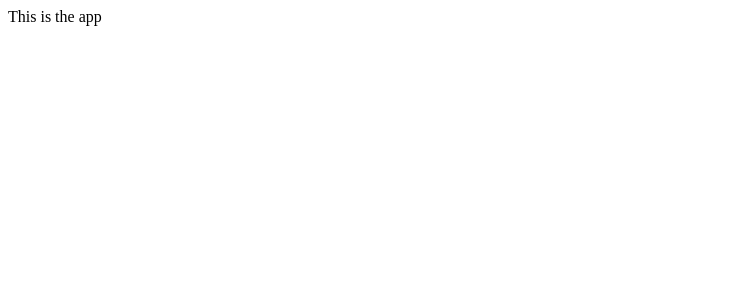
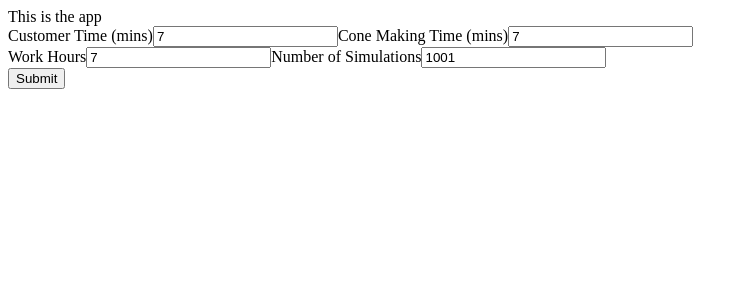
Before and after one commit to YY-Huang/ice_cream, a React (Create React App) app: page / in a window 1280 px wide. Shown: the top 300 px of the page, without its empty margins (0-748 px from the left). Built offline with nearby package versions, Linux system fonts and the light colour scheme.

Commit message:
component form

```diff
--- a/package.json
+++ b/package.json
@@ -6,11 +6,14 @@
     "@testing-library/jest-dom": "^4.2.4",
     "@testing-library/react": "^9.3.2",
     "@testing-library/user-event": "^7.1.2",
+    "prob.js": "^1.0.6",
     "react": "^16.13.1",
     "react-dom": "^16.13.1",
+    "react-hook-form": "^6.0.8",
     "react-redux": "^7.2.0",
     "react-scripts": "^3.4.1",
     "redux": "^4.0.5",
+    "redux-form": "^8.3.6",
     "redux-saga": "^1.1.3"
   },
   "scripts": {
--- a/src/App.js
+++ b/src/App.js
@@ -1,18 +1,45 @@
-import React from 'react';
+import React, { Component } from 'react';
 import { createStore, applyMiddleware } from 'redux';
 import { Provider } from 'react-redux';
-import rootReducer from './redux/reducers/rootReducer'
+import createSagaMiddleware from 'redux-saga';
 
-const store = createStore(rootReducer)
+// Reducers
+import rootReducer from './redux/reducers/rootReducer';
 
-const App = () => {
+// Components
+import QueryForm from './components/QueryForm'
+
+// Sagas
+// import rootSaga from './redux/sagas';
+
+const sagaMiddleware = createSagaMiddleware()
+const store = createStore(rootReducer, applyMiddleware(sagaMiddleware))
+// sagaMiddleware.run(rootSaga)
+
+class App extends Component {
+  render() {
     return (
       <Provider store={store}>
         <div>
           This is the app
+          {console.log('these are my props', this.props)}
+          <QueryForm state={this.props}/>
         </div>
       </Provider>
     )
   }
+}
+
+// const App = () => {
+//     return (
+//       <Provider store={store}>
+//         <div>
+//           This is the app
+
+//           <QueryForm onSubmit={handleSubmit}/>
+//         </div>
+//       </Provider>
+//     )
+// }
 
 export default App;
--- /dev/null
+++ b/src/components/QueryForm.js
@@ -0,0 +1,67 @@
+import React, { Component } from 'react';
+import ReactDOM from 'react-dom';
+import { dispatch , useSelector } from 'react-redux';
+// import { createCustomers } from '../utils/populateQuery'
+import { useForm } from 'react-hook-form';
+
+const QueryForm = () => {
+    const { register, handleSubmit, errors, setValue } = useForm({
+        defaultValues: {
+            customerTime: 7,
+            coneMakingTime: 7,
+            workHours: 7,
+            numberOfSimulations: 1001
+        }
+    });
+
+    const onSubmit = data => console.log(data);
+
+    return (
+        <form className="QueryForm" onSubmit={handleSubmit(onSubmit)}>
+            <label>Customer Time (mins)</label>
+            <input
+               ref={register({ required: true, min: 1 })}
+               type="text"
+               name="customerTime"
+            //    onChange={handleChange}
+            />
+            {errors.customerTime && errors.customerTime.type === "required" && <p>"Customer Time is required"</p>}
+            {errors.customerTime && errors.customerTime.type === "min" && <p>Customer Time cannot be 0</p>}
+            {/* <br/> */}
+            <label>Cone Making Time (mins)</label>
+            <input
+               ref={register({ required: true, min: 1 })}
+               type="text"
+               name="coneMakingTime"
+
+            //    onChange={handleChange}
+            />
+            {errors.coneMakingTime && errors.coneMakingTime.type === "required" && <p>"Cone Making Time is required"</p>}
+            {errors.coneMakingTime && errors.customerTime.type === "min" && <p>Cone Making Time cannot be 0</p>}
+            <br/>
+            <label>Work Hours</label>
+            <input
+                ref={register({ required: true, min: 1 })}
+                type="text"
+                name="workHours"
+                // onChange={handleChange}
+            />
+            {errors.workHours && errors.workHours.type === "required" && <p>"Work Hours is required"</p>}
+            {errors.workHours && errors.customerTime.type === "min" && <p>Work Hours cannot be 0</p>}
+            {/* <br/> */}
+            <label>Number of Simulations</label>
+            <input
+               ref={register({ required: true, min: 1 })}
+               type="text"
+               name="numberOfSimulations"
+            //    onChange={handleChange}
+            />
+            {errors.numberOfSimulations && errors.numberOfSimulations.type === "required" && <p>"Number of Simulations is required"</p>}
+            {errors.numberOfSimulations && errors.customerTime.type === "min" && <p>Number of Simulations cannot be 0</p>}
+            <br/>
+            <button type="submit">Submit</button>
+        </form>
+    )
+}
+
+export default QueryForm;
--- a/src/redux/reducers/rootReducer.js
+++ b/src/redux/reducers/rootReducer.js
@@ -1,6 +1,8 @@
 import { combineReducers } from 'redux';
 import setSimulationReducer from './setSimulationReducer'
+import { reducer as formReducer } from 'redux-form';
 
 export default combineReducers({
-    setSimulationReducer
+    setSimulationReducer,
+    formReducer
 })
--- /dev/null
+++ b/src/redux/sagas/index.js
@@ -0,0 +1,8 @@
+import { all } from 'redux-saga/effects';
+import { watchReceiveDataSaga } from './data';
+
+export default function* rootSaga() {
+  yield all([
+    watchReceiveDataSaga(),
+  ]);
+};
--- /dev/null
+++ b/src/utils/populateQuery.js
@@ -0,0 +1,59 @@
+const Prob = require('prob.js')
+
+class Customer {
+  constructor(index, arrivalTime, averageArrivalTime, coneMakingTime, averageWaitTime) {
+    this.customerID = `${index}`
+    this.arrivalTime = arrivalTime,
+    this.averageArrivalTime= averageArrivalTime,
+    this.coneMakingTime = coneMakingTime
+    this.averageWait = averageWaitTime || coneMakingTime
+  }
+}
+
+const createCustomers = (meanArrivalInterval, meanConeMakingTime, workHours)  => {
+    let totalWorkMinutes = workHours * 60
+    let queueTime = 0
+    let totalCustomers = 1
+
+    const customerArrival = Prob.exponential(1.0 / 7)
+    const makeCone = Prob.normal(meanConeMakingTime, 1)
+    const customers = []
+
+    while (totalWorkMinutes > queueTime) {
+        const currArrival = customerArrival()
+        const currConeTime = makeCone()
+        queueTime += currArrival
+
+        // Add the first customer to the queue
+        if (customers.length === 0) {
+        const newCustomer = new Customer(totalCustomers, queueTime, currArrival, currConeTime)
+        customers.push(newCustomer)
+
+        // Compare the last customer to see if there is a time overlap in order to make cones consistently
+        // Or the cone time is the wait time if there is a gap in time between making
+        } else {
+            const lastCustomer = customers[customers.length - 1]
+            const previousCustomerConeTime = lastCustomer['coneMakingTime']
+            const previousCustomerStartTime = lastCustomer['arrivalTime']
+            const previousCustomerWaitTime = lastCustomer['averageWait']
+            const nextCustomerStartTime = previousCustomerConeTime + previousCustomerStartTime
+            // The difference between the start time of next customer vs last customer start time + cone time needed
+            // Checks to see if this is the first customer or not
+            const waitTime = nextCustomerStartTime > queueTime ? currConeTime : ((queueTime - nextCustomerStartTime) + currConeTime)
+
+            const newCustomer = new Customer(totalCustomers, queueTime, currArrival, currConeTime, waitTime)
+            customers.push(newCustomer)
+        }
+
+        totalCustomers += 1
+    }
+
+    return customers
+}
+
+// let averages = customers.reduce((acc, curr) => acc + curr.averageArrivalTime, 0)
+// console.log('average customer time', (customers.reduce((acc, curr) => acc + curr.averageArrivalTime, 0)) / customers.length)
+
+module.exports = {
+    createCustomers
+}
```
Also changed, not shown: src/redux/sagas/data.js (added, +15 -0 lines), 1 other file (tests, documents, lock files or other folders). Lines whose indentation alone changed are shown as unchanged.
